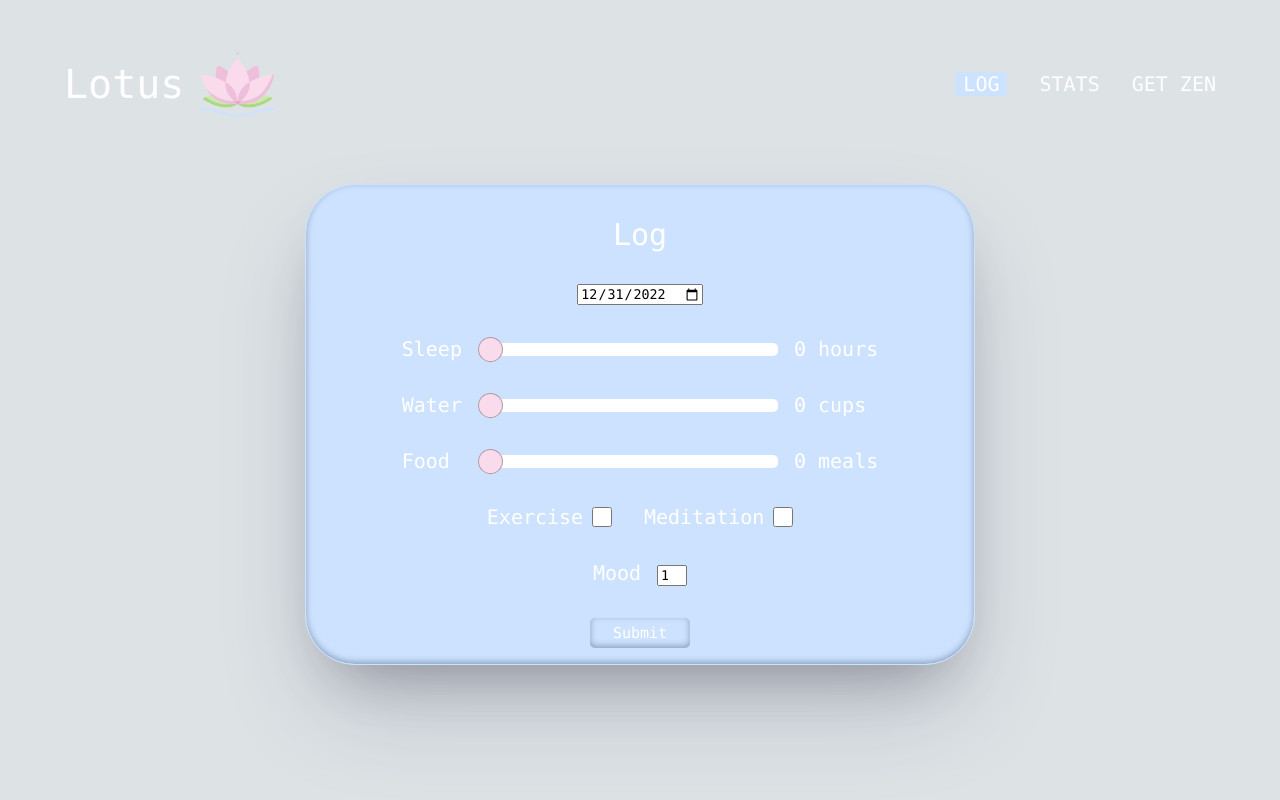
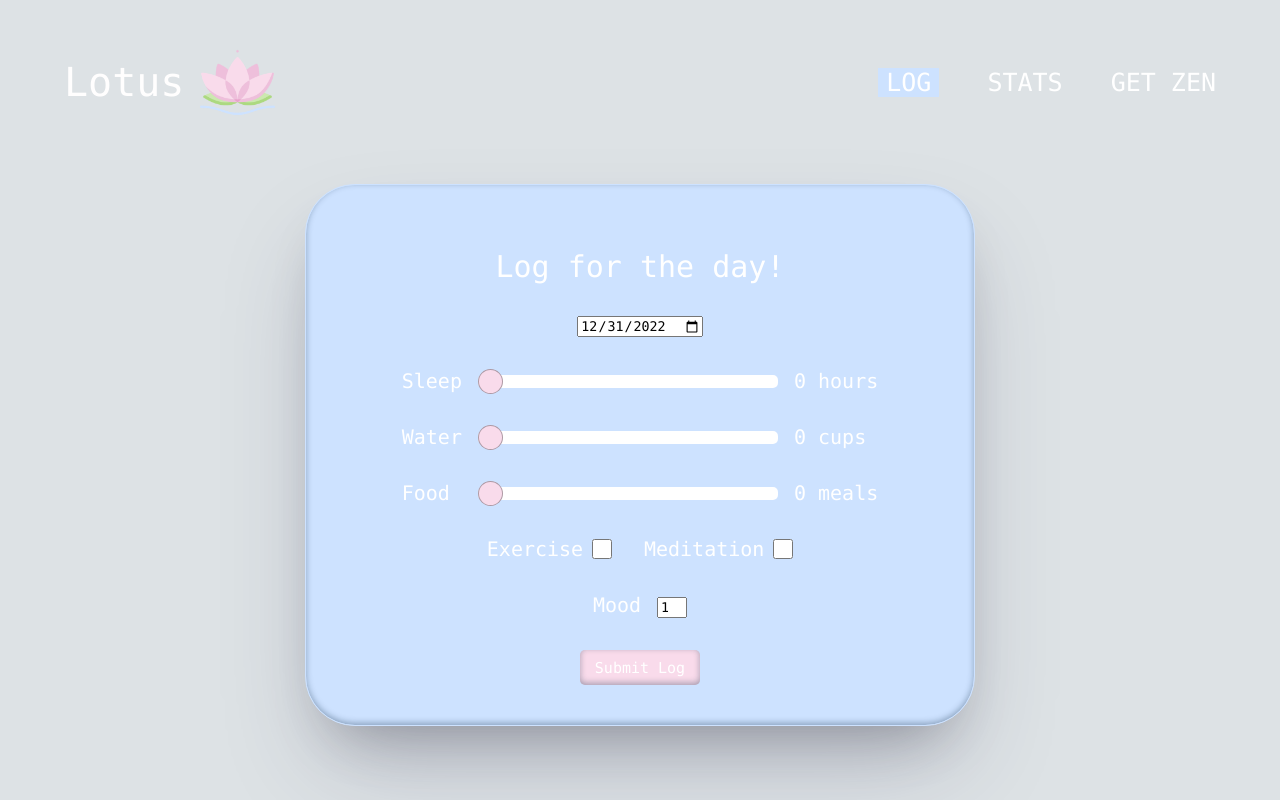
Before and after one commit to veronique-cadet/Phase-2-Group-Project, a React (Create React App) app: page /log in a window 1280 px wide. Built offline with nearby package versions, Linux system fonts and the light colour scheme.

Commit message:
form and css

```diff
--- a/db.json
+++ b/db.json
@@ -419,20 +419,6 @@
       "exercise": false,
       "meditation": true,
       "mood": 2
-    },
-    {
-      "date": {
-        "month": "2023-01-04",
-        "day": "2023-01-04",
-        "year": "2023-01-04"
-      },
-      "sleep": 9,
-      "water": 11,
-      "meals": 5,
-      "exercise": true,
-      "meditation": false,
-      "mood": 4,
-      "id": 31
     }
   ]
 }
--- a/src/App.css
+++ b/src/App.css
@@ -20,7 +20,7 @@ body {
   width: 100%;
   justify-content: space-between;
   z-index: 100;
-  margin-top: 1.5rem;
+  padding-top: 2.75rem;
 }
 
 .header-div-sub {
@@ -36,7 +36,7 @@ body {
   width: 100%;
   justify-content: space-between;
   z-index: 100;
-  margin-top: 1.5rem;
+  padding-top: 2.75rem;
 }
 
 .header-title {
@@ -58,9 +58,9 @@ a:link {
 }
 
 .nav-item {
-  margin-left: 2rem;
+  margin-left: 3rem;
   color: rgb(255, 255, 255);
-  font-size: 20px;
+  font-size: 25px;
   font-weight: 500;
   border: none;
 }
@@ -121,19 +121,34 @@ nav a.active {
   box-shadow: rgba(50, 50, 93, 0.25) 0px 50px 100px -20px,
     rgba(0, 0, 0, 0.3) 0px 30px 60px -30px,
     rgba(10, 37, 64, 0.35) 0px -2px 6px 0px inset;
-
   padding: 1rem 6rem;
   margin-top: 3rem;
-  margin-bottom: 2rem;
 }
 
+#form {
+  width: 100vw;
+  position: absolute;
+  top: 15vh;
+  display: flex;
+  align-items: center;
+  justify-content: center;
+  flex-direction: column;
+  text-align: center;
+  padding: 1rem;
+}
 .form-title {
   color: rgb(255, 255, 255);
   font-size: 30px;
   font-weight: 500;
   margin-bottom: 2rem;
-  margin-top: 1rem;
+  margin-top: 3rem;
   text-align: center;
+  display: block;
+  margin-left: auto;
+  margin-right: auto;
+  display: flex;
+  justify-content: center;
+  align-items: center;
 }
 
 .form-text {
@@ -148,8 +163,6 @@ nav a.active {
   align-items: center;
   justify-content: center;
 }
-
-
 
 #meditation {
   margin-left: 2rem;
@@ -194,7 +207,7 @@ nav a.active {
 
 #form-submit {
   margin-top: 2rem;
-  background-color: #cde2ff;
+  background-color: #f9dbeb;
   border: #cde2ff;
   border-radius: 5px;
   box-shadow: rgba(50, 50, 93, 0.25) 0px 50px 100px -20px,
@@ -202,8 +215,24 @@ nav a.active {
     rgba(10, 37, 64, 0.35) 0px -2px 6px 0px inset;
   color: rgb(255, 255, 255);
   font-size: 15px;
-  height: 30px;
-  width: 100px;
+  height: 35px;
+  width: 120px;
+  margin-bottom: 1.5rem;
+}
+
+#form-submit-two {
+  margin-top: 2rem;
+  background-color: #cce8b0;
+  border: #cde2ff;
+  border-radius: 5px;
+  box-shadow: rgba(50, 50, 93, 0.25) 0px 50px 100px -20px,
+    rgba(0, 0, 0, 0.3) 0px 30px 60px -30px,
+    rgba(10, 37, 64, 0.35) 0px -2px 6px 0px inset;
+  color: rgb(255, 255, 255);
+  font-size: 15px;
+  height: 35px;
+  width: 120px;
+  margin-bottom: 1.5rem;
 }
 
 .quote {
--- a/src/App.js
+++ b/src/App.js
@@ -1,6 +1,5 @@
 import { useState } from "react";
 import "./App.css";
-import NavBar from "./components/NavBar";
 import Footer from "./components/Footer";
 import Home from "./components/Home";
 import Log from "./components/Log";
--- a/src/components/Home.jsx
+++ b/src/components/Home.jsx
@@ -1,8 +1,9 @@
 const Home = ({ setHome }) => {
   setHome(true);
+  console.log("Setting");
   return (
     <div>
-      <video id="video" muted autoPlay={"autoplay"} preload="auto" loop>
+      <video id="video" muted autoPlay={"autopnpmlay"} preload="auto" loop>
         <source src="assets/AdobeStock_331088417 (1).mp4" type="video/mp4" />
       </video>
     </div>
--- a/src/components/Log.jsx
+++ b/src/components/Log.jsx
@@ -15,6 +15,7 @@ const Log = ({ logs, setLogs }) => {
   const [meditation, setMeditation] = useState(false);
   const [mood, setMood] = useState(1);
   const [date, setDate] = useState(currentDate);
+  const [isClicked, setIsClicked] = useState(true);
 
   const getBackgroundSizeSleep = () => {
     return { backgroundSize: `${(sleep * 100) / 12}% 100%` };
@@ -54,7 +55,7 @@ const Log = ({ logs, setLogs }) => {
       });
   };
   return (
-    <div className="other-pages">
+    <div id="form">
       {/* <h2 className="quote">
         “Everything you can imagine is real.”―Pablo Picasso
       </h2> */}
@@ -65,10 +66,11 @@ const Log = ({ logs, setLogs }) => {
         }}
         className="form"
       >
-        <p className="form-title">Log</p>
+        <p className="form-title">Log for the day!</p>
         <input
           type="date"
           value={date}
+          className="date"
           onChange={(e) => setDate(e.target.value)}
         ></input>
         <div className="slider">
@@ -146,9 +148,15 @@ const Log = ({ logs, setLogs }) => {
             onChange={(e) => setMood(e.target.valueAsNumber)}
           />
         </div>
-        <button onClick={() => handleSubmit()} id="form-submit">
-          Submit
-        </button>
+        {isClicked ? (
+          <button onClick={() => setIsClicked(!isClicked)} id="form-submit">
+            Submit Log
+          </button>
+        ) : (
+          <button onClick={() => setIsClicked(!isClicked)} id="form-submit-two">
+            Edit Log
+          </button>
+        )}
       </form>
     </div>
   );
--- a/src/components/Stats.jsx
+++ b/src/components/Stats.jsx
@@ -22,7 +22,7 @@ const Stats = ({ setHome, logs, setLogs }) => {
         {dailyLogs}
       </div>
       <h1 className="daily-title">Weekly Stats</h1>
-      {/* <WeeklyStats logs={logs} /> */}
+      <WeeklyStats logs={logs} />
     </div>
   );
 };
--- a/src/components/WeeklyStats.jsx
+++ b/src/components/WeeklyStats.jsx
@@ -4,8 +4,6 @@
 
 import React from "react";
 import { PieChart, Pie, Cell } from "recharts";
-
-
 
 const COLORS = ["#0088FE", "#00C49F", "#FFBB28", "#FF8042", "#ffc0cb"];
 
@@ -17,7 +15,7 @@ const renderCustomizedLabel = ({
   innerRadius,
   outerRadius,
   percent,
-  name //add name text to label
+  name, //add name text to label
 }) => {
   const radius = innerRadius + (outerRadius - innerRadius) * 0.5;
   const x = cx + radius * Math.cos(-midAngle * RADIAN);
@@ -32,29 +30,27 @@ const renderCustomizedLabel = ({
       dominantBaseline="central"
     >
       <tspan dy="1em">{name}</tspan>
-      <tspan dy="1em">
-        {`${(percent * 100).toFixed(0)}%`}
-      </tspan>
+      <tspan dy="1em">{`${(percent * 100).toFixed(0)}%`}</tspan>
     </text>
   );
 };
 // looping array to find number of mood counts
 const getMoodCountByMood = (logs) => {
-  const moodCountByMood = {}
+  const moodCountByMood = {};
   logs.forEach((log) => {
     // console.log(moodCountByMood[log.mood])
     if (moodCountByMood[log.mood]) {
-      moodCountByMood[log.mood]++
+      moodCountByMood[log.mood]++;
     } else {
-      moodCountByMood[log.mood] = 1
+      moodCountByMood[log.mood] = 1;
     }
-  })
-  return moodCountByMood
-}
+  });
+  return moodCountByMood;
+};
 
-export default function WeeklyStats ({logs}) {
+export default function WeeklyStats({ logs }) {
   // latest weekly data
-  const moodCountByMood = getMoodCountByMood(logs.slice(-7))
+  const moodCountByMood = getMoodCountByMood(logs.slice(-7));
   // console.log(moodCountByMood)
   const data = [
     { name: "Group A", value: moodCountByMood[1] },
@@ -85,10 +81,7 @@ export default function WeeklyStats ({logs}) {
   );
 }
 
-
-
 // const WeeklyStats = ({logs}) => {
-
 
 //   return (
 //     <div>
```
Also changed, not shown: 1 other file (tests, documents, lock files or other folders).
